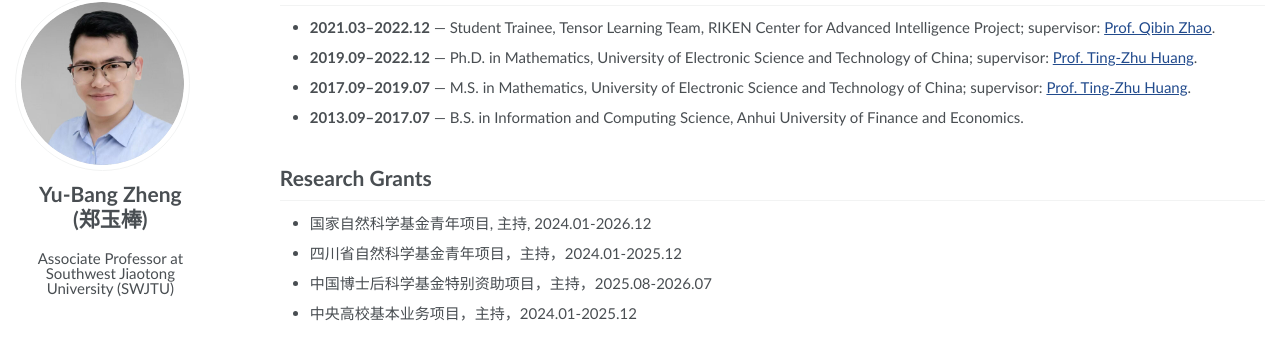
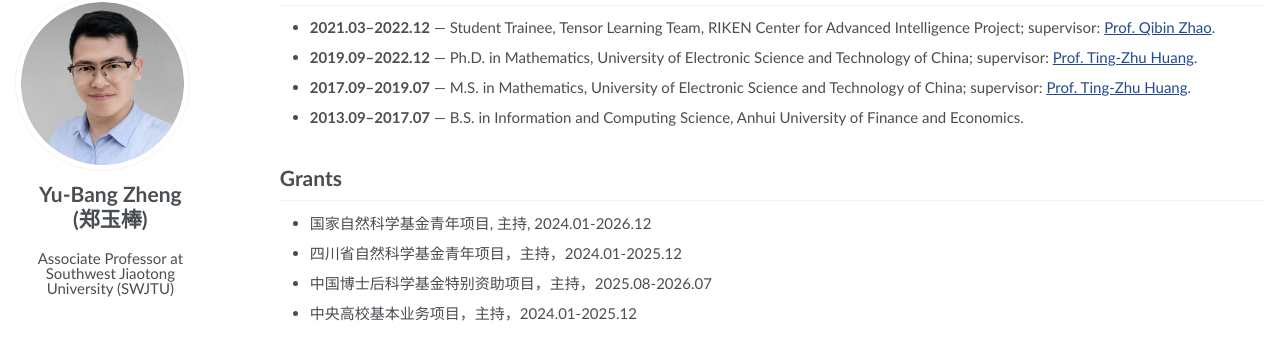
Before and after one commit to YuBangZheng/yubangzheng.github.io, a Jekyll site: the page built from pages/about.md, in a window 1280 px wide and 900 px high, scrolled down 1534 px. Shown: the part 95-444 px from the top of the window. Built offline with Jekyll 4.4.1, drawn with Linux system fonts in a browser that asks for light colours.

Commit message:
Update about.md

```diff
--- a/pages/about.md
+++ b/pages/about.md
@@ -96,7 +96,7 @@ I am an Associate Professor with the [School of Information Science and Technolo
 
 <span class="anchor" id="grants"></span>
 
-# Research Grants
+# Grants
 
 - 国家自然科学基金青年项目, 主持, 2024.01-2026.12
 - 四川省自然科学基金青年项目，主持，2024.01-2025.12
```
